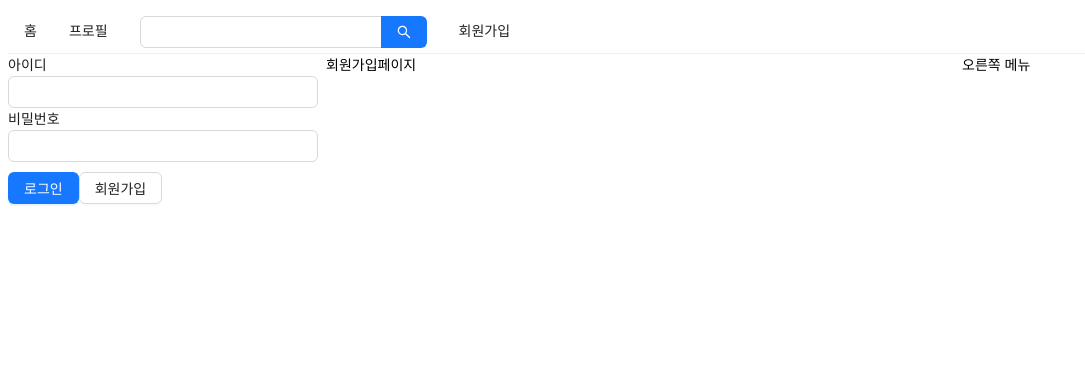
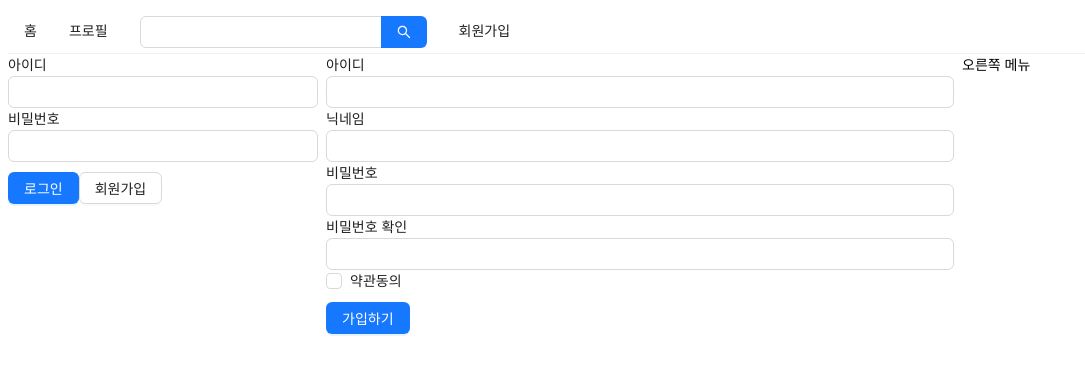
Before and after one commit to leejeawon92/Next_SNS, a Next.js app in the folder front/: page /signup in a window 1280 px wide. Shown: the top 374 px of the page, without its empty margins (0-1085 px from the left). Built offline with nearby package versions, Linux system fonts and the light colour scheme.

Commit message:
Signup page

```diff
--- a/front/components/LoginForm.js
+++ b/front/components/LoginForm.js
@@ -2,22 +2,15 @@
 import {Form, Input, Button } from 'antd';
 import Link from 'next/link';
 import styled from 'styled-components';
+import useInput from '../hooks/useInput';
 
 const ButtonWrapper = styled.div`
   margin-top: 10px;
 `
 
 const LoginForm  = ({setIsLoggedIn}) => {
-  const [id, setId] = useState('');
-  const [password, setPassword] = useState('');
-
-  const onChangeId = useCallback((e) =>{
-    setId(e.target.value)
-  }, [])
-
-  const onChangePassword = useCallback((e) =>{
-    setPassword(e.target.value)
-  }, [])
+  const [id, onChangeId] = useInput('');
+  const [password, onChangePassword] = useInput('');
 
   const onSubmitForm = useCallback((e) => {
     console.log(id, password);
--- /dev/null
+++ b/front/hooks/useInput.js
@@ -0,0 +1,9 @@
+import { useCallback, useState } from 'react'
+
+export default initialValue => {
+  const [value, setValue] = useState(initialValue);
+  const handler = useCallback((e)=>{
+    setValue(e.target.value)
+  },[]);
+  return [value, handler];
+}
--- a/front/pages/signup.js
+++ b/front/pages/signup.js
@@ -1,15 +1,81 @@
-import React from 'react';
+import React, { useCallback, useState } from 'react';
 import Head from 'next/head';
 import AppLayout from '../components/AppLayout';
+import {Form, Input, Checkbox, Button} from 'antd';
+import styled from 'styled-components';
+import useInput from '../hooks/useInput';
+
+const ErrorMessage = styled.div`
+  color: red;
+`
 
 const Signup  = () => {
+  const [id, onChangeId] = useInput('');
+  const [password, onChangePassword] = useInput('');
+  const [nickname, onChangeNickname] = useInput('');
+
+  const [passwordCheck, setPasswordCheck] = useState('');
+  const [passwordError, setPasswordError] = useState(false);
+
+  const onChangePasswordCheck = useCallback((e)=> {
+    setPasswordCheck(e.target.value);
+    setPasswordError(e.target.value !== password);
+  }, [password])
+
+  const [term, setTerm] = useState('');
+  const [termError, setTermError] = useState(false);
+  const onChangeTerm = useCallback((e)=>{
+    setTerm(e.target.checked);
+    setTermError(false)
+  })
+
+  const onsubmit = useCallback(() =>{
+    if(password !==passwordCheck) {
+      return setPasswordError(true);
+    }
+    if(!term) {
+      return setTermError(true);
+    }
+    console.log(id, password, nickname);
+  },[password, term, passwordCheck])
+
   return (
-    <>
-    <Head>
-      <title>회원가입 | SNS </title>
-    </Head>
-    <AppLayout><div>회원가입페이지</div></AppLayout>
-    </>
+    <AppLayout>
+      <Head>
+        <title>회원가입 | SNS </title>
+      </Head>
+      <Form onFinish={onsubmit}>
+        <div>
+          <label htmlFor='user-id'>아이디</label>
+          <br />
+          <Input name='user-id' value={id} required onChange={onChangeId} />
+        </div>
+        <div>
+          <label htmlFor='user-nick'>닉네임</label>
+          <br />
+          <Input name='user-nick' value={nickname} required onChange={onChangeNickname} />
+        </div>
+        <div>
+          <label htmlFor='user-password'>비밀번호</label>
+          <br />
+          <Input name='user-password' value={password} type='password' required onChange={onChangePassword} />
+        </div>
+        <div>
+          <label htmlFor='user-password-check'>비밀번호 확인</label>
+          <br />
+          <Input name='user-password-check' value={passwordCheck} type='password' required onChange={onChangePasswordCheck} />
+          {passwordError && <ErrorMessage>패스워드가 일치하지 않습니다.</ErrorMessage>}
+        </div>
+        <div>
+          <Checkbox name="user-term" checked={term} onChange={onChangeTerm}>약관동의</Checkbox>
+          {termError && <ErrorMessage>약관에 동의하셔야 합니다.</ErrorMessage>}
+        </div>
+        <div style={{ marginTop: 10 }}>
+          <Button type="primary" htmlType="submit">가입하기</Button>
+        </div>
+      </Form>
+    </AppLayout>
+
   )
 }
 
```
